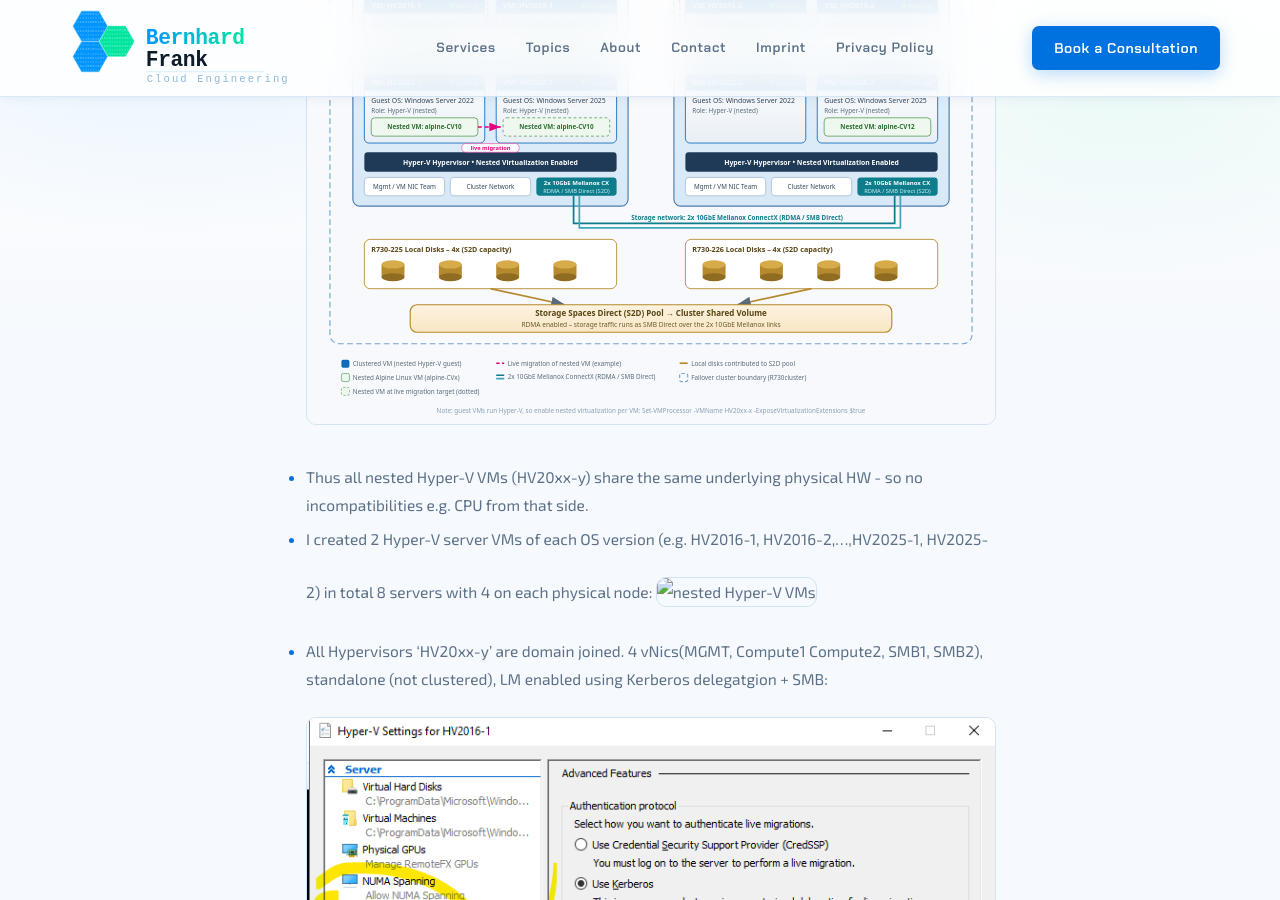
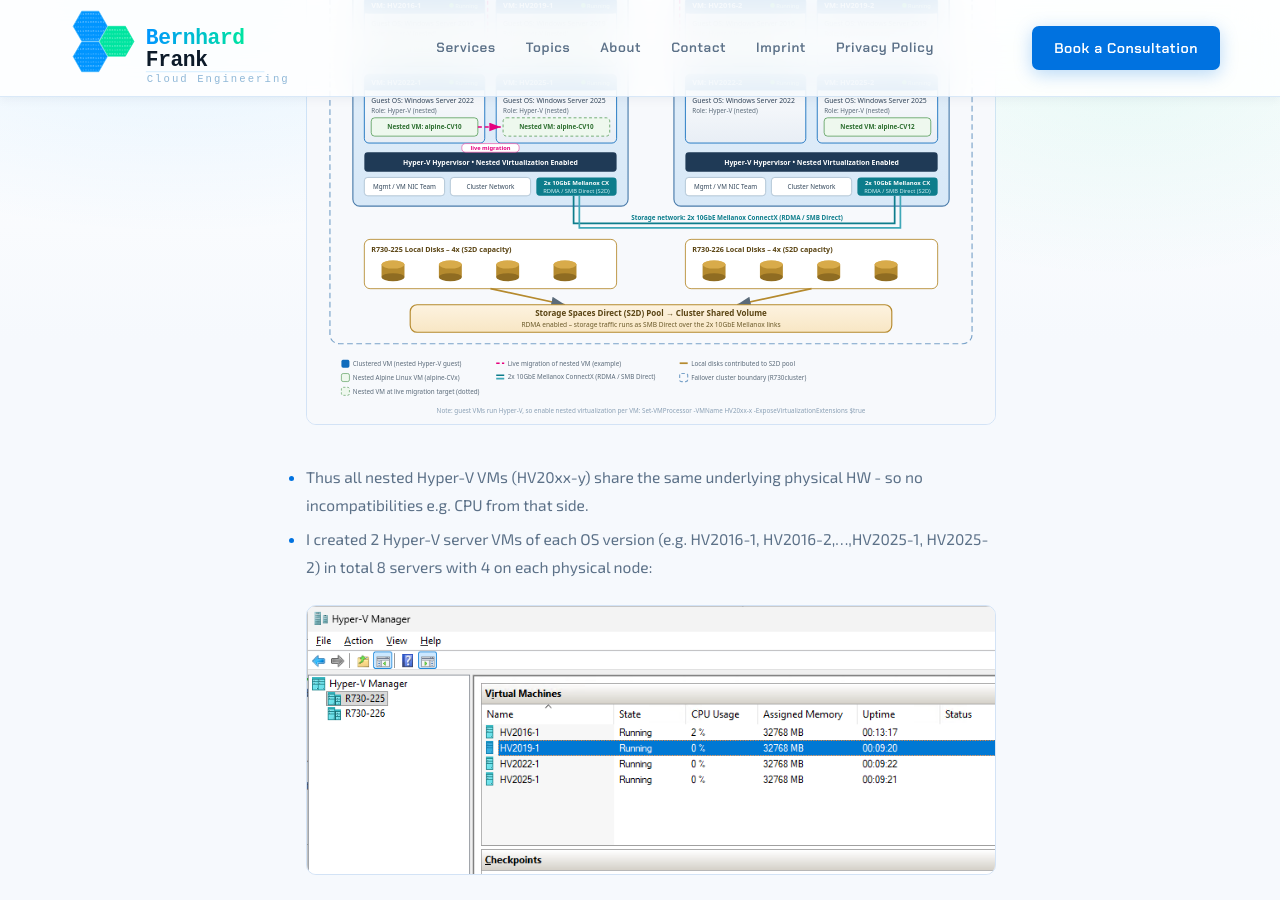
Before and after one commit to bernhardfrank/bernhardfrank.github.io, a Jekyll site: the page built from _posts/2026-07-08-livemigrationmatrix.md, in a window 1280 px wide and 900 px high, scrolled down 911 px. Built offline with Jekyll 4.4.1, drawn with Linux system fonts in a browser that asks for light colours.

Commit message:
fixing broken link

```diff
--- a/_posts/2026-07-08-livemigrationmatrix.md
+++ b/_posts/2026-07-08-livemigrationmatrix.md
@@ -15,7 +15,7 @@
 ![the livemigration test setup](/assets/images/posts/2026/hyperv-failover-cluster.svg)
 - Thus all nested Hyper-V VMs (HV20xx-y) share the same underlying physical HW - so no incompatibilities e.g. CPU from that side.
 - I created 2 Hyper-V server VMs of each OS version (e.g. HV2016-1, HV2016-2,...,HV2025-1, HV2025-2) in total 8 servers with 4 on each physical node:
-![nested Hyper-V VMs](/assets/images/posts/2026/posts/2026/R730-225.png)
+![nested Hyper-V VMs](/assets/images/posts/2026/R730-225.png)
 - All Hypervisors 'HV20xx-y' are domain joined. 4 vNics(MGMT, Compute1 Compute2, SMB1, SMB2), standalone (not clustered), LM enabled using Kerberos delegatgion + SMB:
 ![Hyper-V LM Settings](/assets/images/posts/2026/HV2016LMSettings.png)
 - LM traffic flow enabled on MGMT, SMB1 and SMB2 networks.
```
